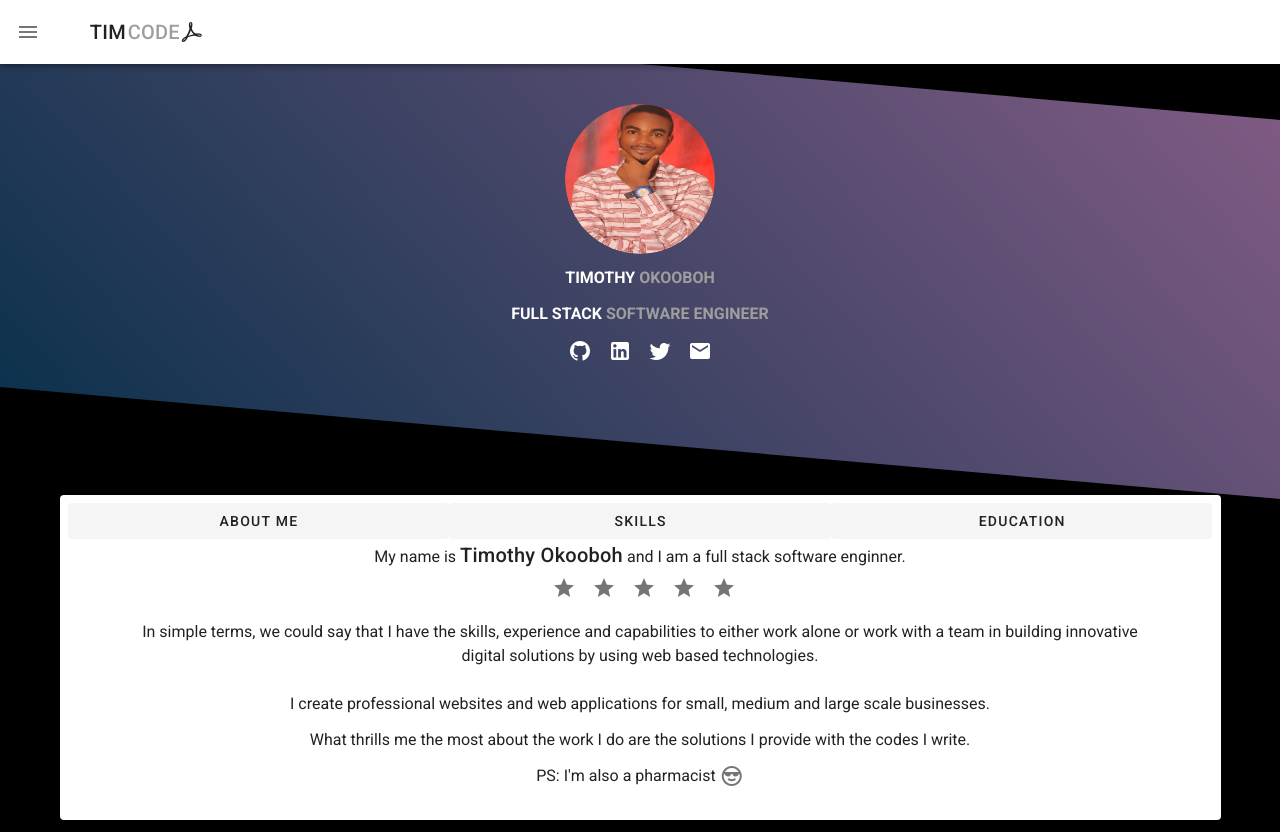
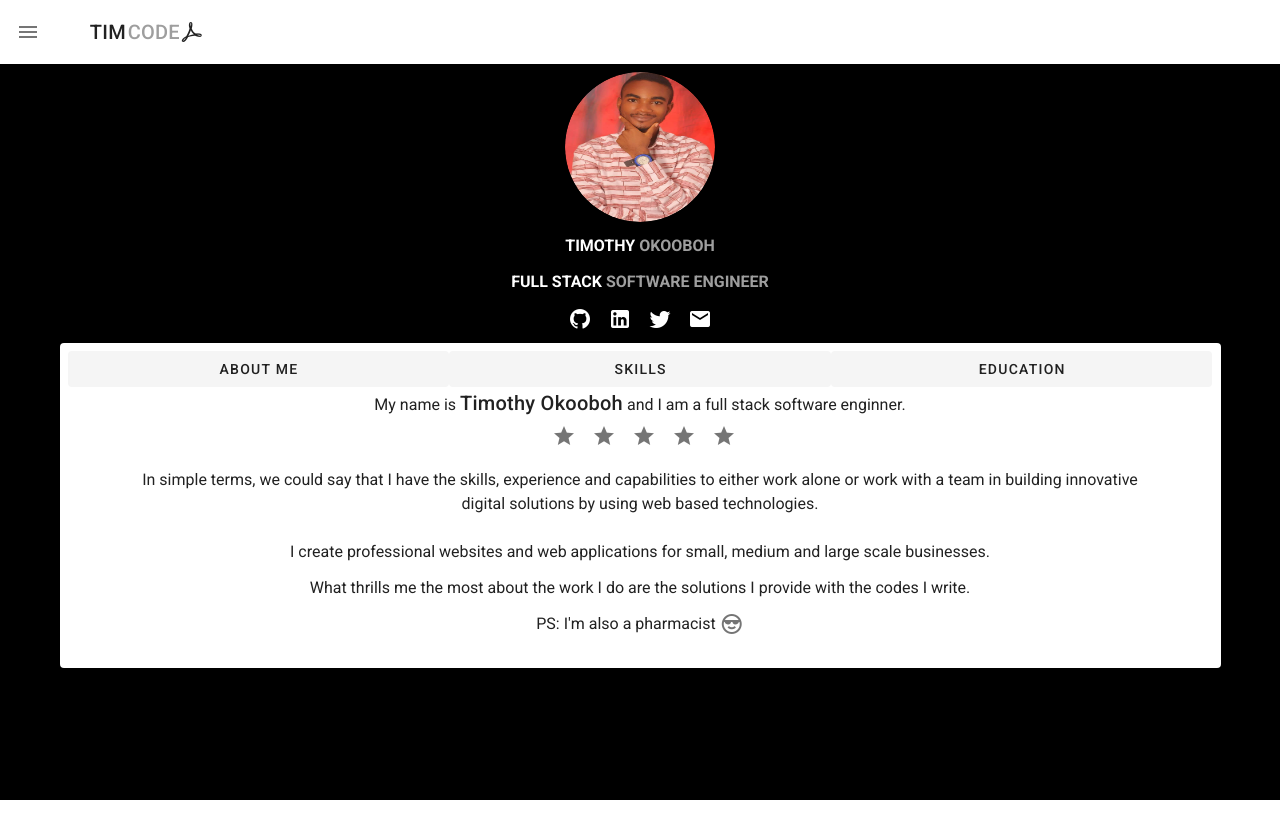
Before and after one commit to timothyokooboh/portfolio-vuetify, a Vue app: page / in a window 1280 px wide. After the commit the page ends 800 px from the top, so only its background shows below. Built offline with nearby package versions, Linux system fonts and the light colour scheme.

Commit message:
removed diagonal layout

```diff
--- a/src/components/Header.vue
+++ b/src/components/Header.vue
@@ -17,7 +17,7 @@
 
         <v-flex class="mt-5">
           <v-avatar size="100">
-            <img src="/images/bizcard.jpeg" alt="">
+            <img src="images/bizcard.jpeg" alt="">
           </v-avatar>
           <p>
             <v-btn text class="title">
--- a/src/views/Home.vue
+++ b/src/views/Home.vue
@@ -3,7 +3,7 @@
     <div id="bio">
       <div class="image-container mt-2" id="bio-content">
         <v-avatar size="150">
-          <img src="/images/profile.jpg">
+          <img src="images/profile.jpg">
         </v-avatar>
         <div class="font-weight-bold py-3">TIMOTHY <span class="grey--text">OKOOBOH</span></div>
         <div class="font-weight-bold pb-3">FULL STACK <span class="grey--text">SOFTWARE ENGINEER</span></div>
@@ -73,15 +73,7 @@ export default {
   .round {
     border-radius: 50%;
   }
-   #bio {
-    background-image: linear-gradient(45deg, #0D324D, #7F5A83);
-    transform: skewY(-355deg);
-    padding: 2em 0 5em 0;
-    margin-bottom: 2.5em;
-  }
-   #bio-content {
-    transform: skewY(355deg);
-  }
+
   .slide-in-enter-active {
     animation: slideInOne 200ms ease-out forwards;
   }
```
